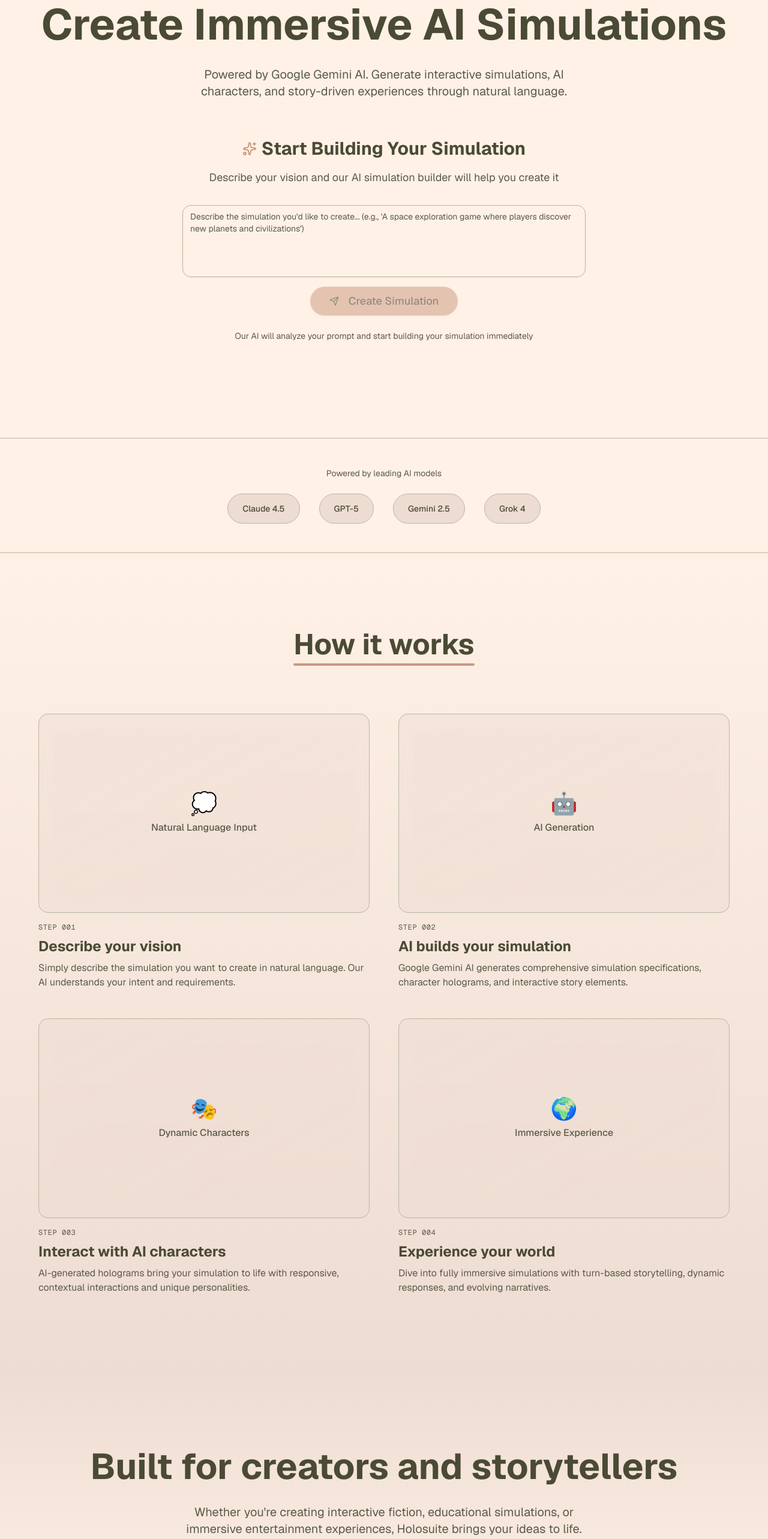
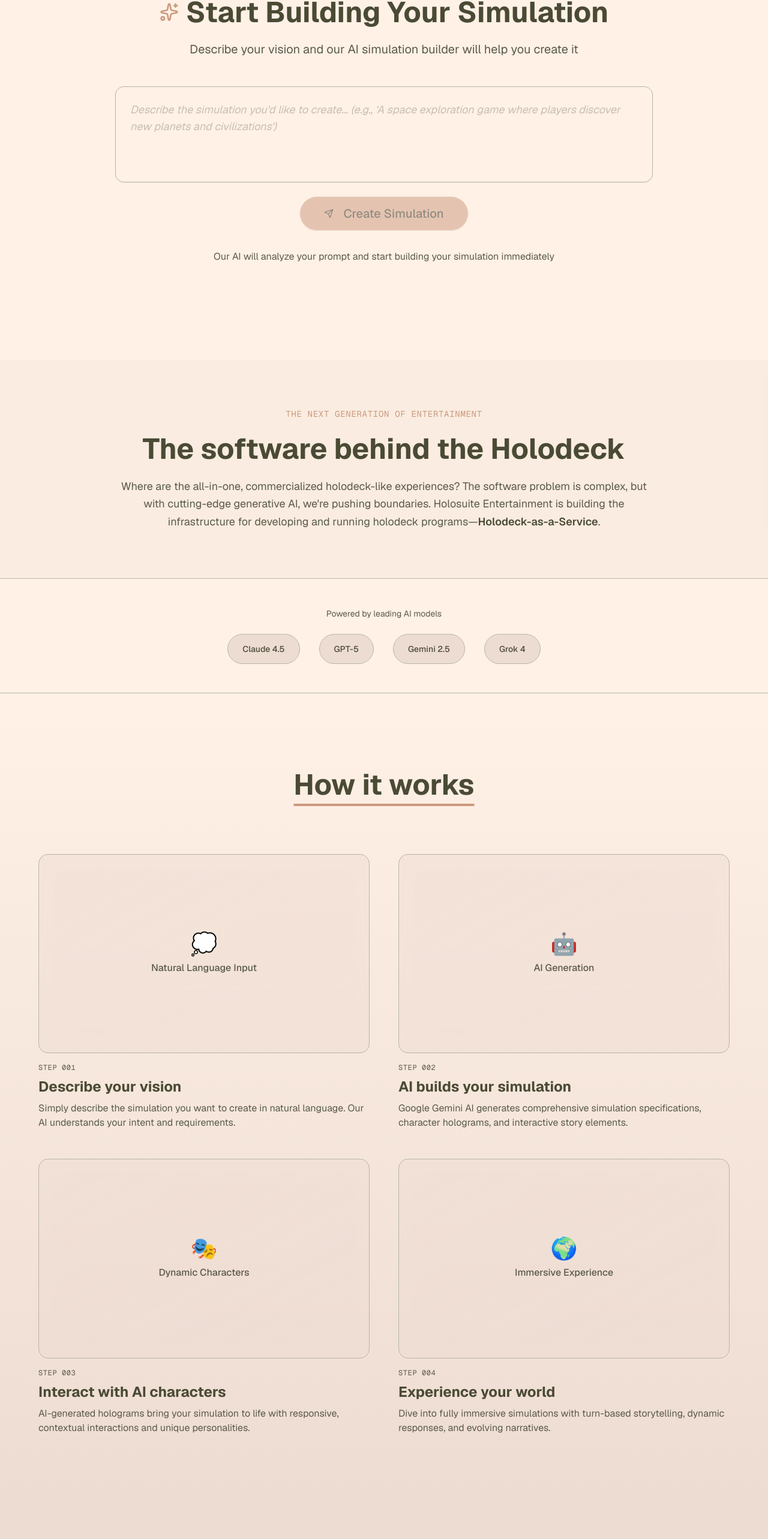
Before and after one commit to holosuite/holosuite.lol, a Next.js app: page / in a window 1280 px wide. Shown: the part 132-2698 px from the top of the page at 60% size. Built offline with nearby package versions, Linux system fonts and the light colour scheme; no server answers.

Commit message:
adjust scaling/style of top of landing page (#3)

```diff
--- a/app/page.tsx
+++ b/app/page.tsx
@@ -39,18 +39,24 @@ export default function Home() {
       {/* Hero Section with Prompt */}
       <section className="pt-32 pb-20 px-6">
         <div className="container mx-auto max-w-6xl">
-          <div className="text-center mb-16">
-            <h1 className="text-6xl lg:text-7xl font-bold text-foreground leading-tight mb-6">
-              Create Immersive AI Simulations
-            </h1>
-            <p className="text-xl text-muted-foreground max-w-2xl mx-auto">
-              Powered by Google Gemini AI. Generate interactive simulations, AI characters, and story-driven experiences through natural language.
-            </p>
-          </div>
-
           {/* Simulation Generation Prompt */}
           <div className="mb-20">
             <PromptSubmission />
+          </div>
+        </div>
+      </section>
+
+      {/* Vision Section */}
+      <section className="py-20 px-6 bg-card/30">
+        <div className="container mx-auto max-w-4xl">
+          <div className="text-center space-y-6">
+            <p className="text-sm font-mono text-primary tracking-wider">THE NEXT GENERATION OF ENTERTAINMENT</p>
+            <h2 className="text-4xl lg:text-5xl font-bold text-foreground">
+              The software behind the Holodeck
+            </h2>
+            <p className="text-lg text-muted-foreground leading-relaxed">
+              Where are the all-in-one, commercialized holodeck-like experiences? The software problem is complex, but with cutting-edge generative AI, we're pushing boundaries. Holosuite Entertainment is building the infrastructure for developing and running holodeck programs—<span className="text-foreground font-semibold">Holodeck-as-a-Service</span>.
+            </p>
           </div>
         </div>
       </section>
@@ -184,16 +190,189 @@ export default function Home() {
         </div>
       </section>
 
-      {/* Message Section */}
+      {/* Interactive Story Journey */}
+      <section className="py-32 px-6 bg-card">
+        <div className="container mx-auto max-w-6xl">
+          <div className="mb-16 flex justify-center">
+            <div className="inline-block">
+              <h2 className="text-5xl font-bold text-foreground mb-2">
+                Your interactive journey
+              </h2>
+              <div className="h-1 bg-primary rounded-full"></div>
+            </div>
+          </div>
+
+          <div className="grid lg:grid-cols-3 gap-8 max-w-5xl mx-auto">
+            {/* Choose Your Story */}
+            <div className="bg-background/50 rounded-2xl p-8 border border-border space-y-4">
+              <div className="w-12 h-12 rounded-full bg-primary/10 flex items-center justify-center">
+                <span className="text-2xl">📚</span>
+              </div>
+              <h3 className="text-xl font-bold text-foreground">Choose your story</h3>
+              <p className="text-muted-foreground">
+                Select from our curated library of interactive holographic programs or create your own custom simulation from scratch.
+              </p>
+            </div>
+
+            {/* Live the Experience */}
+            <div className="bg-background/50 rounded-2xl p-8 border border-border space-y-4">
+              <div className="w-12 h-12 rounded-full bg-primary/10 flex items-center justify-center">
+                <span className="text-2xl">🎮</span>
+              </div>
+              <h3 className="text-xl font-bold text-foreground">Live the experience</h3>
+              <p className="text-muted-foreground">
+                Step into your character's shoes. Each turn, choose from AI-suggested actions or craft your own path through the narrative.
+              </p>
+            </div>
+
+            {/* Keep the Memories */}
+            <div className="bg-background/50 rounded-2xl p-8 border border-border space-y-4">
+              <div className="w-12 h-12 rounded-full bg-primary/10 flex items-center justify-center">
+                <span className="text-2xl">🎬</span>
+              </div>
+              <h3 className="text-xl font-bold text-foreground">Keep the memories</h3>
+              <p className="text-muted-foreground">
+                Your journey becomes a cinematic keepsake. AI generates a recap video from your adventure's highlights using Veo 3.
+              </p>
+            </div>
+          </div>
+        </div>
+      </section>
+
+      {/* Features Section */}
       <section className="py-32 px-6 bg-gradient-to-b from-card to-background">
         <div className="container mx-auto max-w-6xl">
-          <div className="text-center mb-12">
-            <h2 className="text-5xl lg:text-6xl font-bold text-foreground mb-8">
-              Built for creators and storytellers
+          <div className="text-center mb-16">
+            <p className="text-sm font-mono text-primary tracking-wider mb-4">CORE CAPABILITIES</p>
+            <h2 className="text-4xl lg:text-5xl font-bold text-foreground mb-6">
+              Holodeck infrastructure, powered by AI
             </h2>
-            <p className="text-xl text-muted-foreground max-w-2xl mx-auto">
-              Whether you're creating interactive fiction, educational simulations, or immersive entertainment experiences, Holosuite brings your ideas to life.
+            <p className="text-xl text-muted-foreground max-w-3xl mx-auto">
+              Combining vast databases, intelligent control systems, and generative AI to create the next generation of immersive entertainment.
             </p>
+          </div>
+
+          <div className="grid md:grid-cols-2 gap-8 max-w-5xl mx-auto">
+            {/* Vast Simulation Database */}
+            <div className="bg-card/50 rounded-2xl p-8 border border-border backdrop-blur-sm">
+              <div className="flex items-start gap-4">
+                <div className="w-10 h-10 rounded-lg bg-primary/10 flex items-center justify-center flex-shrink-0">
+                  <span className="text-xl">🗄️</span>
+                </div>
+                <div className="space-y-2">
+                  <h3 className="text-xl font-bold text-foreground">Vast simulation database</h3>
+                  <p className="text-muted-foreground">
+                    Access a Netflix-like library of holographic programs. Project detailed historical events, fictional worlds, and custom scenarios with incredible accuracy.
+                  </p>
+                </div>
+              </div>
+            </div>
+
+            {/* Perceptual AI Agents */}
+            <div className="bg-card/50 rounded-2xl p-8 border border-border backdrop-blur-sm">
+              <div className="flex items-start gap-4">
+                <div className="w-10 h-10 rounded-lg bg-primary/10 flex items-center justify-center flex-shrink-0">
+                  <span className="text-xl">👁️</span>
+                </div>
+                <div className="space-y-2">
+                  <h3 className="text-xl font-bold text-foreground">Perceptual AI agents</h3>
+                  <p className="text-muted-foreground">
+                    Holographic characters with unique personalities maintain immersion, responding naturally without breaking the fourth wall.
+                  </p>
+                </div>
+              </div>
+            </div>
+
+            {/* Natural Control Systems */}
+            <div className="bg-card/50 rounded-2xl p-8 border border-border backdrop-blur-sm">
+              <div className="flex items-start gap-4">
+                <div className="w-10 h-10 rounded-lg bg-primary/10 flex items-center justify-center flex-shrink-0">
+                  <span className="text-xl">🎙️</span>
+                </div>
+                <div className="space-y-2">
+                  <h3 className="text-xl font-bold text-foreground">Natural control systems</h3>
+                  <p className="text-muted-foreground">
+                    Control programs via voice commands, intuitive interfaces, or custom prompts. "Computer, end program" when you're ready to exit.
+                  </p>
+                </div>
+              </div>
+            </div>
+
+            {/* Dynamic Content Generation */}
+            <div className="bg-card/50 rounded-2xl p-8 border border-border backdrop-blur-sm">
+              <div className="flex items-start gap-4">
+                <div className="w-10 h-10 rounded-lg bg-primary/10 flex items-center justify-center flex-shrink-0">
+                  <span className="text-xl">✨</span>
+                </div>
+                <div className="space-y-2">
+                  <h3 className="text-xl font-bold text-foreground">Dynamic content generation</h3>
+                  <p className="text-muted-foreground">
+                    Each story turn generates contextual descriptions and images. AI maintains visual continuity throughout your adventure.
+                  </p>
+                </div>
+              </div>
+            </div>
+          </div>
+        </div>
+      </section>
+
+      {/* Message Section */}
+      <section className="py-32 px-6 bg-background">
+        <div className="container mx-auto max-w-6xl">
+          <div className="text-center space-y-8">
+            <div className="space-y-4">
+              <p className="text-sm font-mono text-primary tracking-wider">THE FUTURE OF ENTERTAINMENT</p>
+              <h2 className="text-5xl lg:text-6xl font-bold text-foreground">
+                Built for creators and storytellers
+              </h2>
+              <p className="text-xl text-muted-foreground max-w-3xl mx-auto leading-relaxed">
+                Whether you're creating interactive fiction, educational simulations, or immersive entertainment experiences, Holosuite provides the infrastructure to bring your vision to life.
+              </p>
+            </div>
+            <div className="pt-8">
+              <blockquote className="text-lg italic text-muted-foreground max-w-2xl mx-auto border-l-4 border-primary pl-6">
+                "I have no interest in altering someone's perception of who they are and what the world is… other than that they might understand that it's also funny."
+                <footer className="text-sm font-medium text-foreground mt-2">— Brent Spiner</footer>
+              </blockquote>
+            </div>
+          </div>
+        </div>
+      </section>
+
+      {/* CTA Section */}
+      <section className="py-32 px-6 bg-gradient-to-b from-background to-card">
+        <div className="container mx-auto max-w-4xl">
+          <div className="bg-card/50 rounded-3xl p-12 border border-border backdrop-blur-sm text-center space-y-8">
+            <div className="space-y-4">
+              <h2 className="text-4xl lg:text-5xl font-bold text-foreground">
+                Ready to explore new worlds?
+              </h2>
+              <p className="text-xl text-muted-foreground max-w-2xl mx-auto">
+                Start creating your own holographic simulations today. The only limit is your imagination.
+              </p>
+            </div>
+            <div className="flex flex-col sm:flex-row items-center justify-center gap-4">
+              <a
+                href="#"
+                className="bg-primary hover:bg-primary/90 text-primary-foreground font-medium rounded-full px-8 py-4 text-lg transition-all hover:scale-105"
+              >
+                Create Simulation
+              </a>
+              <a
+                href="/simulations"
+                className="bg-secondary hover:bg-secondary/90 text-secondary-foreground font-medium rounded-full px-8 py-4 text-lg transition-all hover:scale-105"
+              >
+                Browse Library
+              </a>
+            </div>
+            <div className="pt-8 border-t border-border">
+              <p className="text-2xl font-mono text-primary tracking-wide">
+                🖖 Live long and prosper
+              </p>
+              <p className="text-sm text-muted-foreground mt-2">
+                "Computer, end program"
+              </p>
+            </div>
           </div>
         </div>
       </section>
--- a/components/prompt-submission.tsx
+++ b/components/prompt-submission.tsx
@@ -41,27 +41,27 @@ export function PromptSubmission() {
   };
 
   return (
-    <div className="w-full max-w-2xl mx-auto">
-      <div className="text-center mb-8">
-        <div className="inline-flex items-center gap-2 mb-4">
-          <Sparkles className="w-6 h-6 text-primary" />
-          <h2 className="text-3xl font-bold text-foreground">
+    <div className="w-full max-w-4xl mx-auto">
+      <div className="text-center mb-12">
+        <div className="inline-flex items-center gap-3 mb-6">
+          <Sparkles className="w-8 h-8 text-primary" />
+          <h2 className="text-4xl lg:text-5xl font-bold text-foreground">
             Start Building Your Simulation
           </h2>
         </div>
-        <p className="text-lg text-muted-foreground">
+        <p className="text-xl text-muted-foreground max-w-2xl mx-auto">
           Describe your vision and our AI simulation builder will help you
           create it
         </p>
       </div>
 
-      <form onSubmit={handleSubmit} className="space-y-4">
+      <form onSubmit={handleSubmit} className="space-y-6">
         <div className="relative">
           <Textarea
             value={prompt}
             onChange={(e) => setPrompt(e.target.value)}
             placeholder="Describe the simulation you'd like to create... (e.g., 'A space exploration game where players discover new planets and civilizations')"
-            className="min-h-[120px] resize-none text-base"
+            className="min-h-[160px] resize-none text-xl p-6 placeholder:text-lg placeholder:italic placeholder:opacity-60"
             disabled={isSubmitting}
           />
         </div>
@@ -70,16 +70,16 @@ export function PromptSubmission() {
           <Button
             type="submit"
             disabled={!prompt.trim() || isSubmitting}
-            className="bg-primary hover:bg-primary/90 text-primary-foreground font-medium rounded-full px-8 py-6 text-lg min-w-[200px]"
+            className="bg-primary hover:bg-primary/90 text-primary-foreground font-medium rounded-full px-10 py-7 text-xl min-w-[240px] transition-all hover:scale-105"
           >
             {isSubmitting ? (
               <>
-                <div className="w-5 h-5 mr-2 animate-spin rounded-full border-2 border-primary-foreground border-t-transparent" />
+                <div className="w-6 h-6 mr-2 animate-spin rounded-full border-2 border-primary-foreground border-t-transparent" />
                 Creating...
               </>
             ) : (
               <>
-                <Send className="w-5 h-5 mr-2" />
+                <Send className="w-6 h-6 mr-2" />
                 Create Simulation
               </>
             )}
@@ -87,8 +87,8 @@ export function PromptSubmission() {
         </div>
       </form>
 
-      <div className="mt-6 text-center">
-        <p className="text-sm text-muted-foreground">
+      <div className="mt-8 text-center">
+        <p className="text-base text-muted-foreground">
           Our AI will analyze your prompt and start building your simulation
           immediately
         </p>
--- a/components/ui/textarea.tsx
+++ b/components/ui/textarea.tsx
@@ -7,7 +7,7 @@ function Textarea({ className, ...props }: React.ComponentProps<"textarea">) {
     <textarea
       data-slot="textarea"
       className={cn(
-        "border-input placeholder:text-muted-foreground focus-visible:border-ring focus-visible:ring-ring/50 aria-invalid:ring-destructive/20 dark:aria-invalid:ring-destructive/40 aria-invalid:border-destructive dark:bg-input/30 flex field-sizing-content min-h-16 w-full rounded-md border bg-transparent px-3 py-2 text-base shadow-xs transition-[color,box-shadow] outline-none focus-visible:ring-[3px] disabled:cursor-not-allowed disabled:opacity-50 md:text-sm",
+        "border-input focus-visible:border-ring focus-visible:ring-ring/50 aria-invalid:ring-destructive/20 dark:aria-invalid:ring-destructive/40 aria-invalid:border-destructive dark:bg-input/30 flex field-sizing-content min-h-16 w-full rounded-md border bg-transparent px-3 py-2 text-base shadow-xs transition-[color,box-shadow] outline-none focus-visible:ring-[3px] disabled:cursor-not-allowed disabled:opacity-50",
         className,
       )}
       {...props}
```
